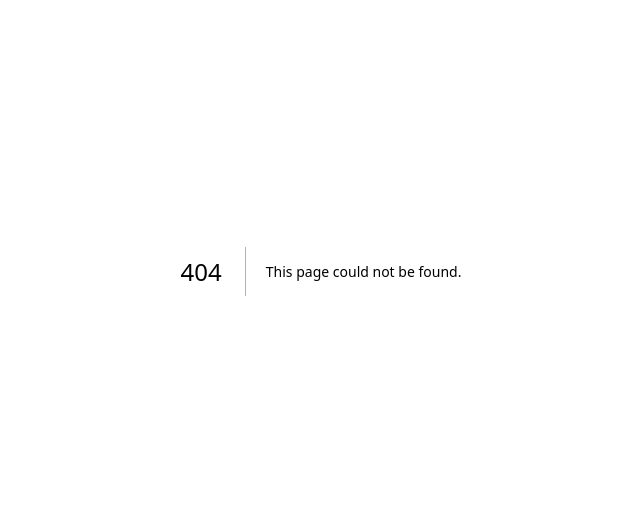
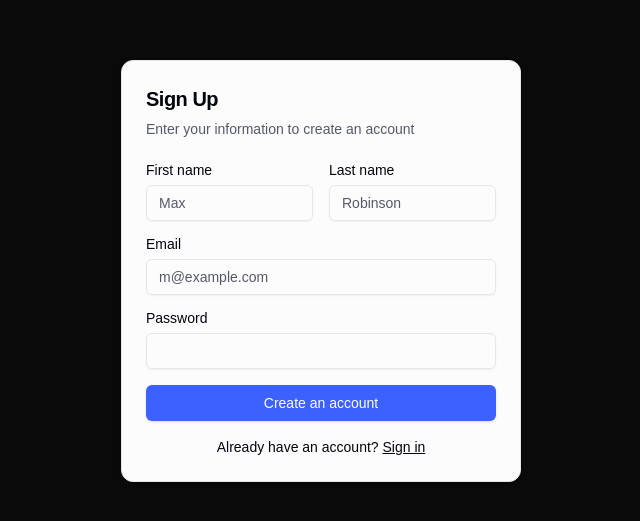
Before and after one commit to belterrwan/AICare, a Next.js app in the folder front/: page /register in a window 1280 px wide. Before the commit this address had no page. Shown: the part 129-650 px from the top of the page, without its empty margins (319-959 px from the left). Built offline with nearby package versions, Linux system fonts and the light colour scheme.

Commit message:
homepage

```diff
--- /dev/null
+++ b/front/src/app/(dashboard)/home/page.tsx
@@ -0,0 +1,9 @@
+import React from 'react'
+
+const HomePage = () => {
+  return (
+    <div>HomePage</div>
+  )
+}
+
+export default HomePage
--- a/front/src/app/login/page.tsx
+++ /dev/null
@@ -1,58 +0,0 @@
-import { Button } from '@/components/ui/button'
-import { Card, CardContent, CardDescription, CardHeader, CardTitle } from '@/components/ui/card'
-import { Input } from '@/components/ui/input'
-import { Label } from '@/components/ui/label'
-import Link from 'next/link'
-import React from 'react'
-
-const LoginPage = () => {
-  return (
-    <div className='flex justify-center items-center min-h-screen'>
-
-            <Card className="mx-auto md:w-[400px]">
-            <CardHeader>
-                <CardTitle className="text-2xl">Login</CardTitle>
-                <CardDescription>
-                Enter your email below to login to your account
-                </CardDescription>
-            </CardHeader>
-            <CardContent>
-                <div className="grid gap-4">
-                <div className="grid gap-2">
-                    <Label htmlFor="email">Email</Label>
-                    <Input
-                    id="email"
-                    type="email"
-                    placeholder="m@example.com"
-                    required
-                    />
-                </div>
-                <div className="grid gap-2">
-                    <div className="flex items-center">
-                    <Label htmlFor="password">Password</Label>
-                    <Link href="#" className="ml-auto inline-block text-sm underline">
-                        Forgot your password?
-                    </Link>
-                    </div>
-                    <Input id="password" type="password" required />
-                </div>
-                <Button type="submit" className="w-full">
-                    Login
-                </Button>
-                <Button variant="outline" className="w-full">
-                    Login with Google
-                </Button>
-                </div>
-                <div className="mt-4 text-center text-sm">
-                Don&apos;t have an account?{" "}
-                <Link href="#" className="underline">
-                    Sign up
-                </Link>
-                </div>
-            </CardContent>
-            </Card>
-    </div>
-  )
-}
-
-export default LoginPage
--- a/front/src/app/page.tsx
+++ b/front/src/app/page.tsx
@@ -1,12 +1,53 @@
 import { Button } from "@/components/ui/button";
-import Image from "next/image";
+import { Card, CardContent, CardDescription, CardHeader, CardTitle } from '@/components/ui/card'
+import { Input } from '@/components/ui/input'
+import { Label } from '@/components/ui/label'
+import Link from 'next/link'
+import React from 'react'
 
 export default function Home() {
   return (
-    <div className="grid grid-rows-[20px_1fr_20px] items-center justify-items-center min-h-screen p-8 pb-20 gap-16 sm:p-20 font-[family-name:var(--font-geist-sans)]">
-      <main className="flex flex-col gap-8 row-start-2 items-center sm:items-start">
-          <Button>This is a Button</Button>
-      </main>
+    <div className='flex justify-center items-center min-h-screen'>
+
+            <Card className="mx-auto md:w-[400px]">
+            <CardHeader>
+                <CardTitle className="text-2xl">Login</CardTitle>
+                <CardDescription>
+                Enter your email below to login to your account
+                </CardDescription>
+            </CardHeader>
+            <CardContent>
+                <div className="grid gap-4">
+                <div className="grid gap-2">
+                    <Label htmlFor="email">Email</Label>
+                    <Input
+                    id="email"
+                    type="email"
+                    placeholder="m@example.com"
+                    required
+                    />
+                </div>
+                <div className="grid gap-2">
+                    <div className="flex items-center">
+                    <Label htmlFor="password">Password</Label>
+                    <Link href="#" className="ml-auto inline-block text-sm underline">
+                        Forgot your password?
+                    </Link>
+                    </div>
+                    <Input id="password" type="password" required />
+                </div>
+                <Button type="submit" className="w-full">
+                    Login
+                </Button>
+                </div>
+                <div className="mt-4 text-center text-sm">
+                Don&apos;t have an account?{" "}
+                <Link href="/register" className="underline">
+                    Sign up
+                </Link>
+                </div>
+            </CardContent>
+            </Card>
     </div>
   );
 }
--- /dev/null
+++ b/front/src/app/register/page.tsx
@@ -0,0 +1,64 @@
+import { Button } from '@/components/ui/button'
+import { Card, CardContent, CardDescription, CardHeader, CardTitle } from '@/components/ui/card'
+import { Input } from '@/components/ui/input'
+import { Label } from '@/components/ui/label'
+import Link from 'next/link'
+import React from 'react'
+
+export const description =
+    "A sign up form with first name, last name, email and password inside a card. There's an option to sign up with GitHub and a link to login if you already have an account"
+
+const RegisterPage = () => {
+    return (
+
+        <div className = 'flex justify-center items-center min-h-screen'>
+            <Card className="mx-auto md:w-[400px]">
+                <CardHeader>
+                    <CardTitle className="text-xl">Sign Up</CardTitle>
+                    <CardDescription>
+                        Enter your information to create an account
+                    </CardDescription>
+                </CardHeader>
+                <CardContent>
+                    <div className="grid gap-4">
+                        <div className="grid grid-cols-2 gap-4">
+                            <div className="grid gap-2">
+                                <Label htmlFor="first-name">First name</Label>
+                                <Input id="first-name" placeholder="Max" required />
+                            </div>
+                            <div className="grid gap-2">
+                                <Label htmlFor="last-name">Last name</Label>
+                                <Input id="last-name" placeholder="Robinson" required />
+                            </div>
+                        </div>
+                        <div className="grid gap-2">
+                            <Label htmlFor="email">Email</Label>
+                            <Input
+                                id="email"
+                                type="email"
+                                placeholder="m@example.com"
+                                required
+                            />
+                        </div>
+                        <div className="grid gap-2">
+                            <Label htmlFor="password">Password</Label>
+                            <Input id="password" type="password" />
+                        </div>
+                        <Button type="submit" className="w-full">
+                            Create an account
+                        </Button>
+                    </div>
+                    <div className="mt-4 text-center text-sm">
+                        Already have an account?{" "}
+                        <Link href="/" className="underline">
+                            Sign in
+                        </Link>
+                    </div>
+                </CardContent>
+            </Card>
+        </div>
+
+    )
+}
+
+export default RegisterPage
```
